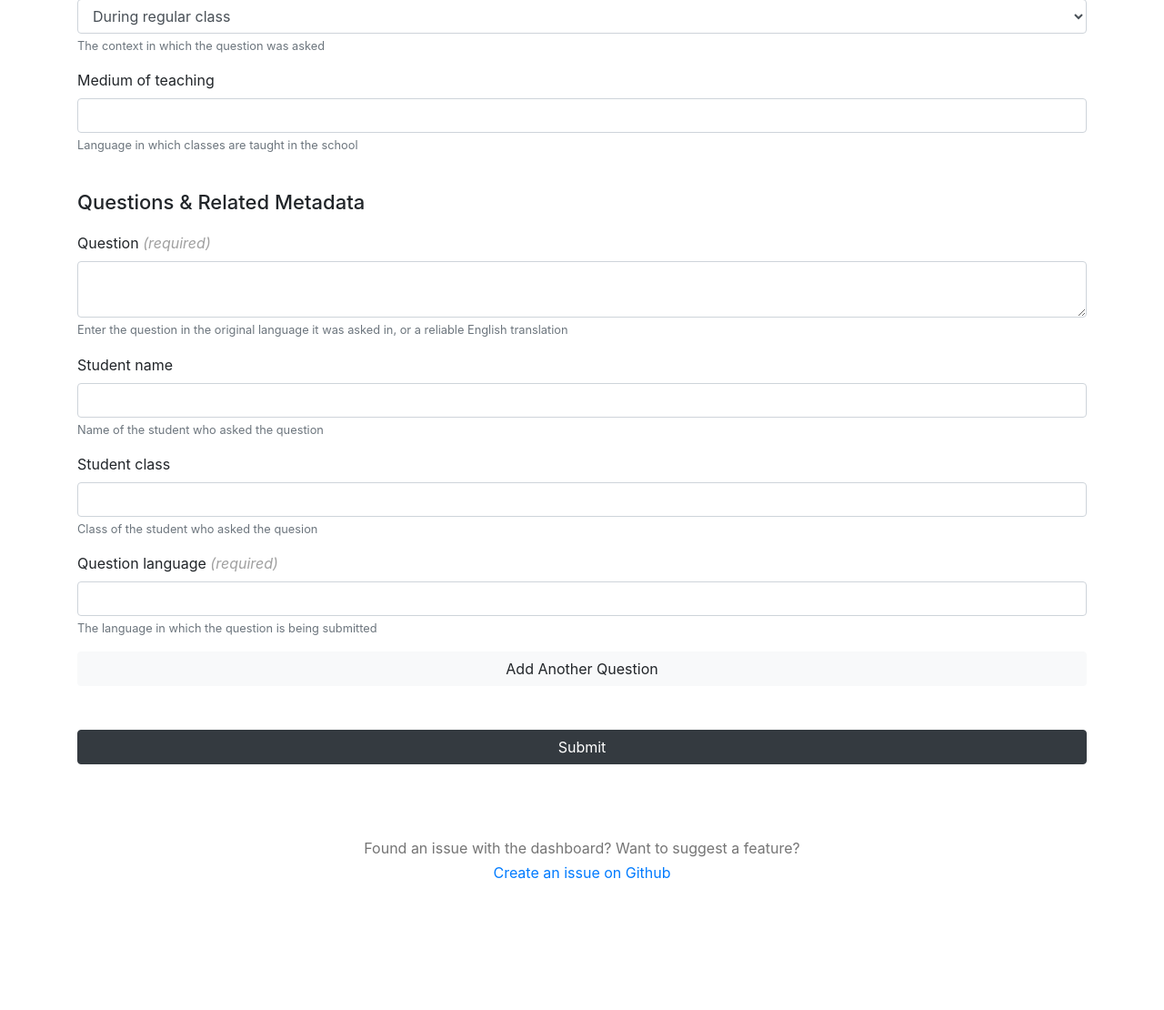
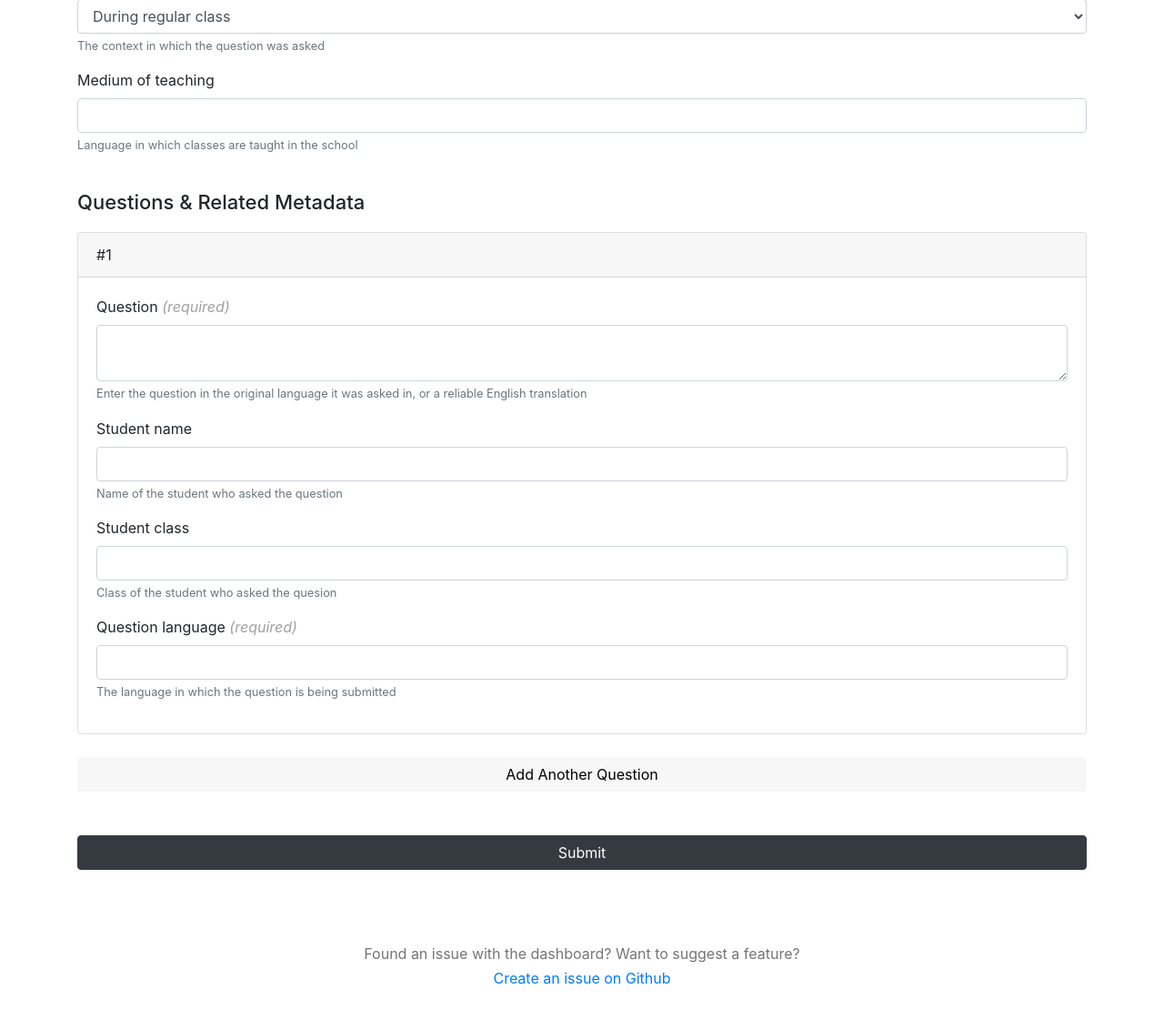
Before and after one commit to sawaliram/sawaliram, a Django app: page /dashboard/submit-questions/ in a window 1280 px wide. Shown: the part 885-1995 px from the top of the page at 91% size. Before the commit the page ends 1851 px from the top, so only its background shows below. Run offline with Django 3.2, Linux system fonts and the light colour scheme; some libraries are stand-ins or nearby versions.

Commit message:
Added functionality to add and delete questions from the form

```diff
--- a/dashboard/templates/dashboard/submit-questions.html
+++ b/dashboard/templates/dashboard/submit-questions.html
@@ -79,6 +79,12 @@
     <br>
     <h3 class="task-section-heading">Questions & Related Metadata</h3>
 
+    <div class="card question-card">
+        <div class="card-header">
+            #<span class="question-number">1</span>
+            <button type="button" class="delete-question-button">Delete</button>
+        </div>
+        <div class="card-body">
             <div class="form-group">
                 <label for="question_text">Question <span class="required-field-text">(required)</span></label>
                 <textarea class="form-control" name="question_text" id="question_text"></textarea>
@@ -102,8 +108,10 @@
                 <input type="text" class="form-control" name="question_language" id="question_language">
                 <small class="form-text text-muted">The language in which the question is being submitted</small>
             </div>
+        </div>
+    </div>
 
-    <button type="button" class="btn btn-light btn-block">Add Another Question</button>
+    <button type="button" class="btn btn-block add-question-button">Add Another Question</button>
 
     <br><br>
     <button type="submit" class="btn btn-dark btn-block">Submit</button>
```
Lines whose indentation alone changed are shown as unchanged.
